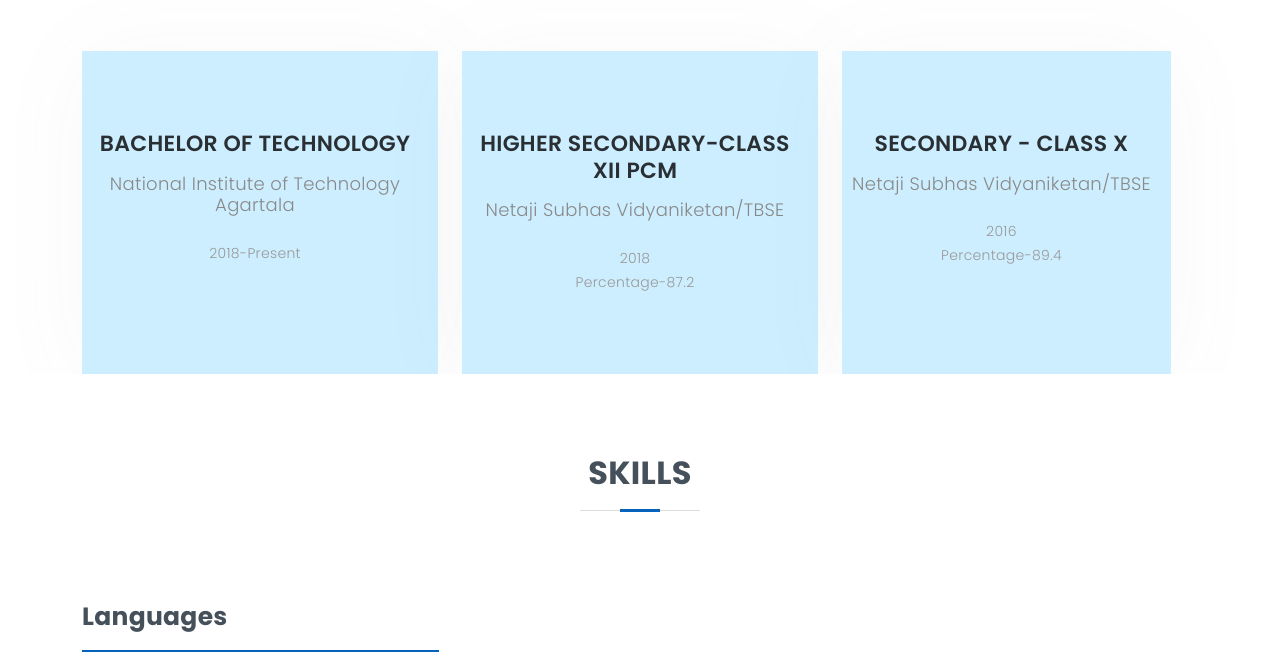
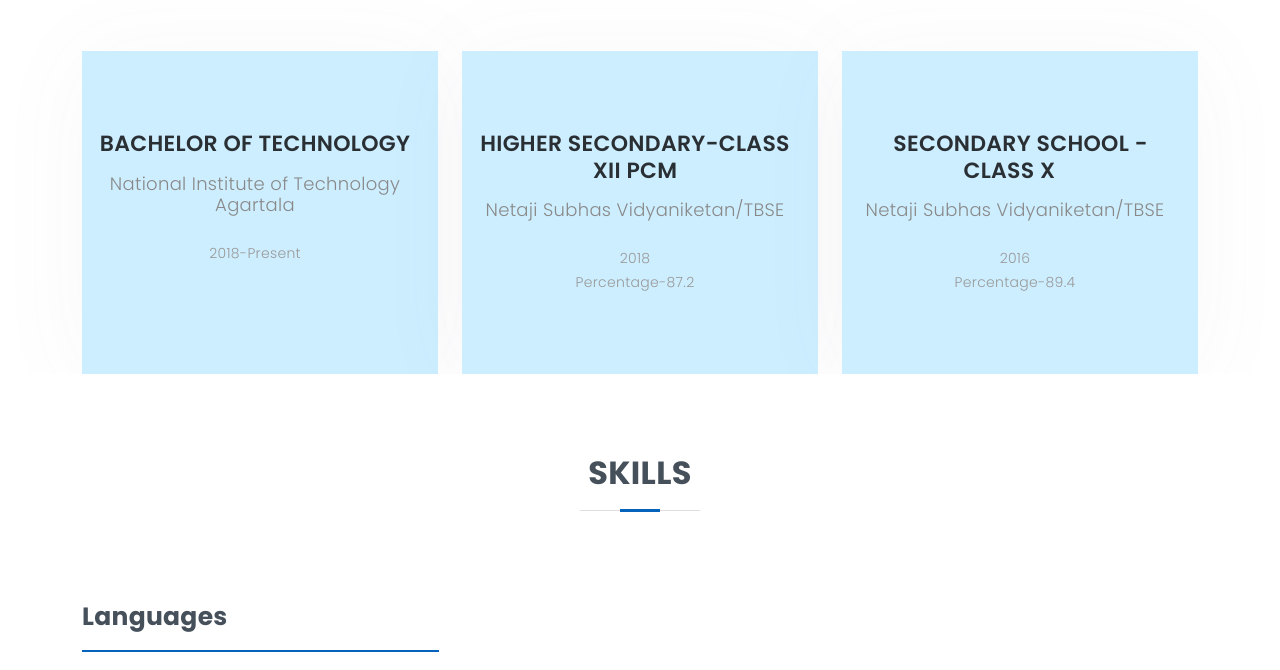
Before and after one commit to Tanusree15/My-portfolio, a plain HTML site: page index.html in a window 1280 px wide. Shown: the part 1220-1890 px from the top of the page. Drawn offline with Linux system fonts and the light colour scheme; a web font is replaced by a local one.

Commit message:
Changes updated

```diff
--- a/index.html
+++ b/index.html
@@ -125,7 +125,7 @@
 
               <div class="col-lg-4 col-md-6 d-flex align-items-stretch mt-4 mt-lg-0" data-aos="zoom-in" data-aos-delay="300">
                 <div class="icon-box iconbox">
-                  <h4><a href="">&nbsp &nbsp  Secondary - Class X &nbsp &nbsp  </a></h4>
+                  <h4><a href=""> &nbsp Secondary School - Class X &nbsp  </a></h4>
                   <h5>Netaji Subhas Vidyaniketan/TBSE</h5>
                   <p>2016
                     <br>Percentage-89.4
```
